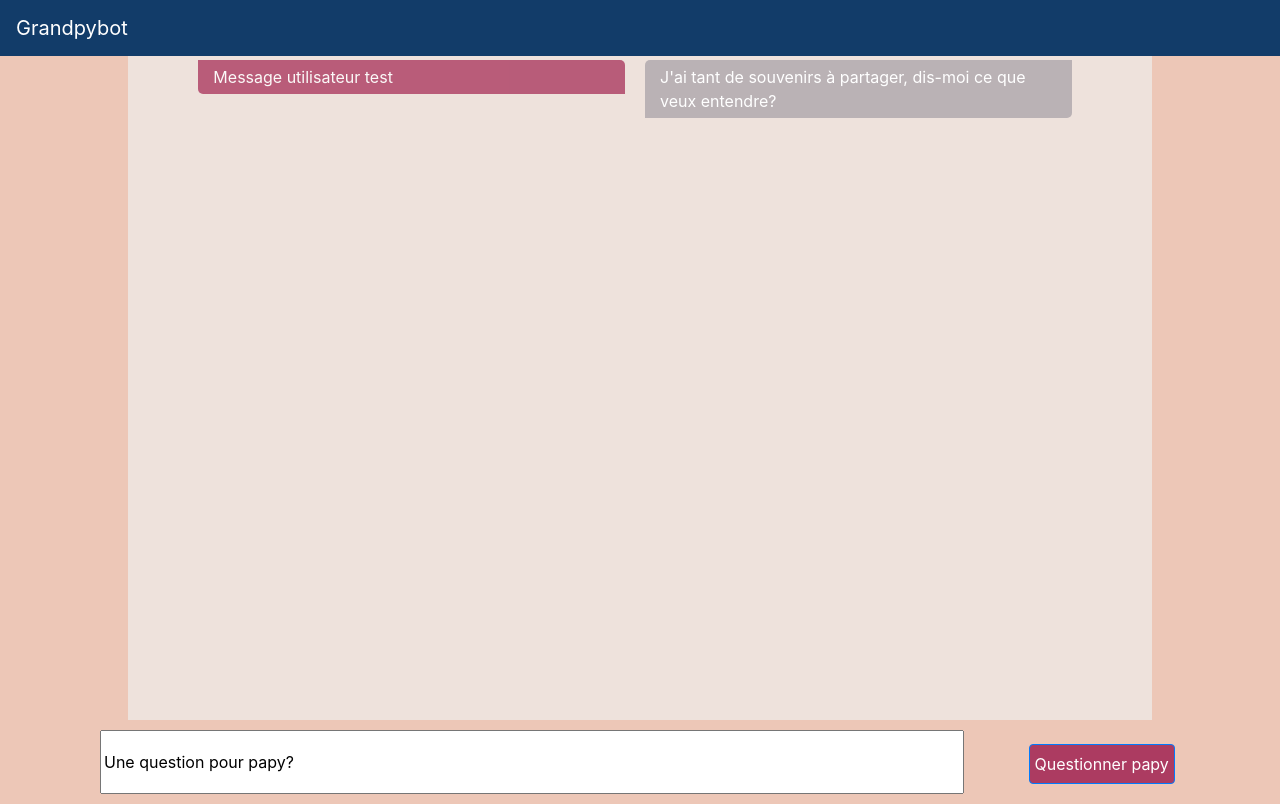
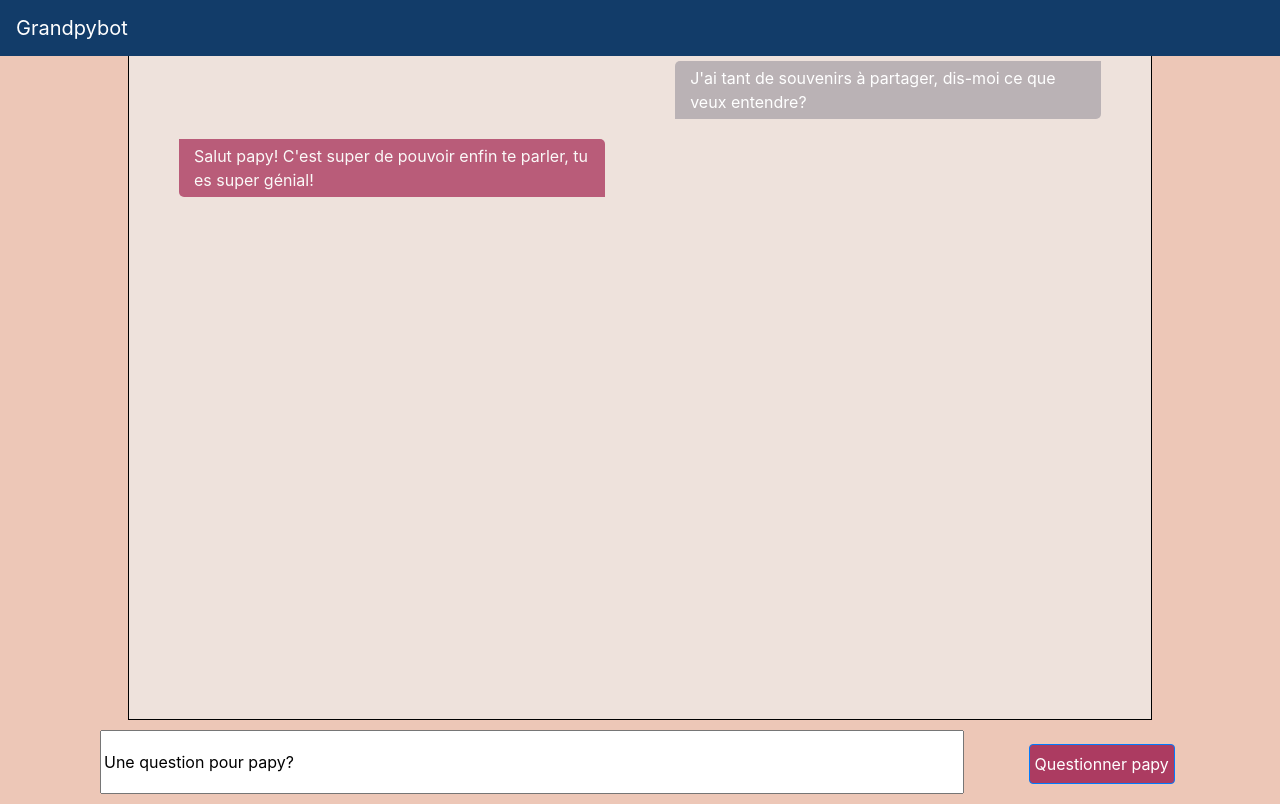
Before and after one commit to jringenbach/Project_7, a Flask app: page / in a window 1280 px wide. Run offline with Flask 2, Linux system fonts and the light colour scheme; some libraries are stand-ins or nearby versions.

Commit message:
Design fonctionnel

```diff
--- a/app/static/app/css/base.css
+++ b/app/static/app/css/base.css
@@ -37,6 +37,7 @@ body{
 /*Zone where the contents of the web pages are displayed */
 .app-content{
     background-color : #EEE2DC;
+    border : 1px solid black;
     grid-column-start : 2;
     grid-column-end : 18;
     grid-row-start: 1;
--- a/app/static/app/css/index.css
+++ b/app/static/app/css/index.css
@@ -30,9 +30,9 @@
     background-color : #BAB2B5;
     border-radius : 5px 0px 5px 0px;
     color : white;
-    margin-bottom : 20px;
+    margin-bottom : 10px;
     margin-left : 15px;
-    margin-right : 15px;
+    margin-right : 50px;
     margin-top : 20px;
     height : auto;
 }
@@ -44,9 +44,9 @@
     opacity: 0.8;
     color : white;
     margin-bottom : 20px;
-    margin-left : 5px;
+    margin-left : 50px;
     margin-right : 5px;
-    margin-top : 20px;
+    margin-top : 10px;
     height : auto;
 }
 
--- a/app/templates/app/index.html
+++ b/app/templates/app/index.html
@@ -7,18 +7,21 @@
 <!-- T'chat zone with grandpy-->
 {% block content %}
     <div class="container-fluid" id="chat-box-container">
-        <div class="row justify-content-center" id="chat-box">
+
+        <div class="row justify-content-end" id="chat-box">
 
             <!-- Grandpy messages-->
-            <div class="col-5 align-self-end order-last" id="grandpy-message">
-                    <p class="message">{{hello_message}}</p>
+            <div class="col-5 align-self-end" id="grandpy-message">
+                <p class="message">{{hello_message}}</p>
             </div>
 
+        </div>
+
+        <div class="row justify-content-start">
             <!-- User messages-->
             <div class="col-5 align-self-start order-first" id="user-message">
-                <p class="message">Message utilisateur test</p>
+                <p class="message">Salut papy! C'est super de pouvoir enfin te parler, tu es super génial!</p>
             </div>
-
         </div>
     </div>
 
```
